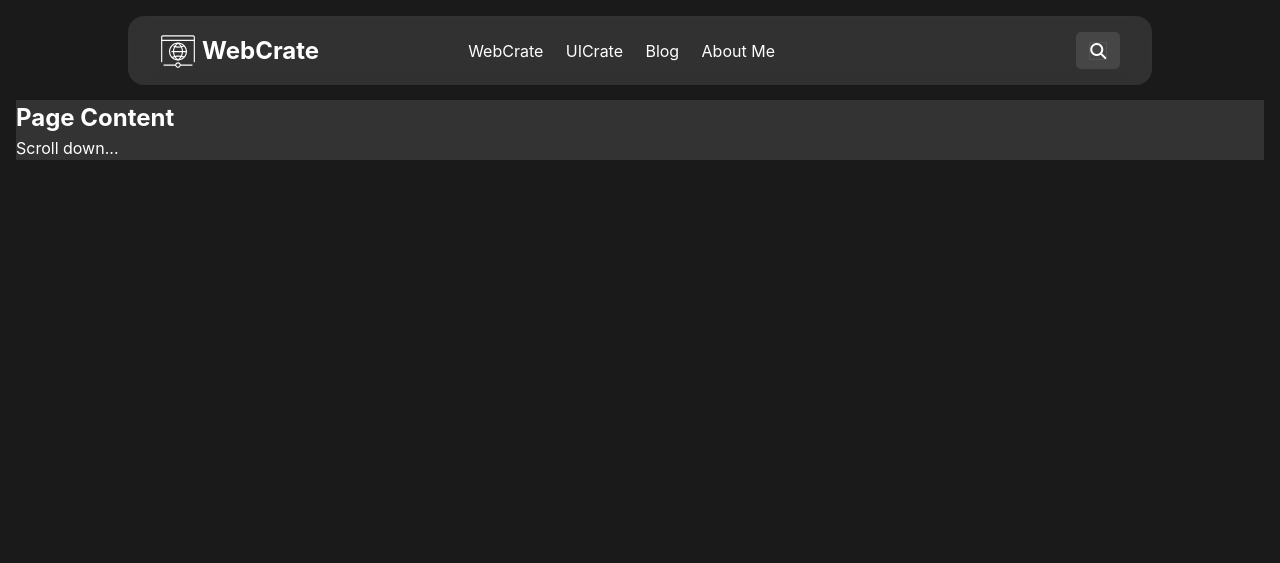
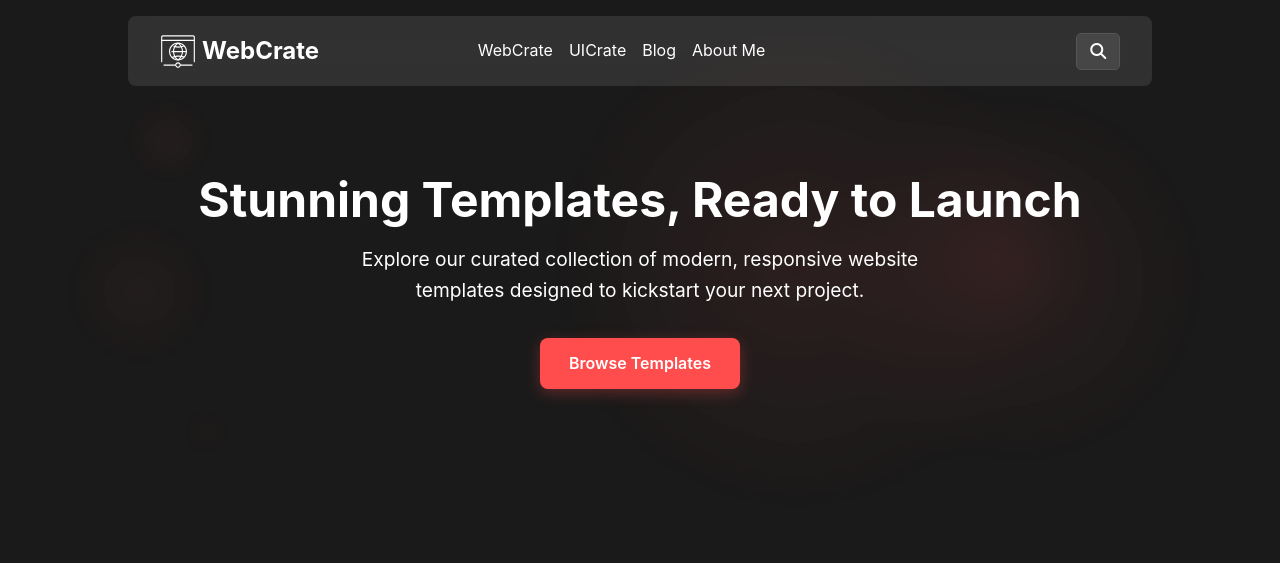
Before and after one commit to mertcancaglayan/web-templates, a plain HTML site: page index.html in a window 1280 px wide. Drawn offline with Linux system fonts and the light colour scheme.

Commit message:
add hero section, background animation

```diff
--- a/index.html
+++ b/index.html
@@ -136,12 +136,18 @@
 				<span class="bar"></span>
 			</div>
 		</header>
-
+		<section class="hero-section">
+			<div class="hero-content">
+				<h1>Stunning Templates, Ready to Launch</h1>
+				<p>
+					Explore our curated collection of modern, responsive website templates designed to kickstart your
+					next project.
+				</p>
+				<a href="#gallery" class="cta-btn">Browse Templates</a>
+			</div>
+		</section>
 		<main class="content-grid">
-			<section>
-				<h1>Page Content</h1>
-				<p>Scroll down...</p>
-			</section>
+			<section id="gallery"></section>
 		</main>
 
 		<script src="script.js"></script>
--- a/styles.css
+++ b/styles.css
@@ -6,34 +6,46 @@
 	box-sizing: border-box;
 }
 
+a {
+	text-decoration: none;
+	color: var(--text-color);
+}
+
 :root {
 	--primary-bg: #1a1a1a;
 	--accent-color: #ff4d4d;
 	--text-color: #ffffff;
 	--hover-color: #ff3333;
-	--input-bg: #333;
-	--input-border: #555;
+	--secondary-bg: #333;
+	--border-color: #555;
 
-	--header-padding: 1rem 2rem;
-	--nav-gap: 1.4rem;
-	--btn-padding: 0.8rem 1.5rem;
+	--primary-padding: 1rem 2rem;
+	--item-gap: 1rem;
+	--btn-padding: 0.8rem 1.8rem;
+	--hero-padding-block: 6rem;
 
 	--logo-size: 1.5rem;
 	--nav-font-size: 1rem;
+	--hero-heading-size: 3rem;
+	--hero-subheading-size: 1.2rem;
 
 	--transition: all 0.3s ease;
-	--border-radius: 5px;
+	--border-radius: 8px;
+	--border-radius-input: 5px;
 
 	--font-sans: "Inter", system-ui, -apple-system, sans-serif;
-	--transition-default: all 0.3s ease;
+}
+
+html {
+	scroll-behavior: smooth;
 }
 
 body {
 	background-color: var(--primary-bg);
 	color: var(--text-color);
+
 	font-family: var(--font-sans);
-	line-height: 1.5;
-	padding-top: 100px;
+	line-height: 1.6;
 }
 
 main.content-grid {
@@ -67,14 +79,14 @@ img.full-width {
 }
 
 section {
-	background-color: #333;
+	background-color: var(--secondary-bg);
 }
 
 header {
 	background: rgba(255, 255, 255, 0.1);
-	border-radius: 1rem;
+	border-radius: var(--border-radius);
 	backdrop-filter: blur(10px);
-	padding: var(--header-padding);
+	padding: var(--primary-padding);
 	position: fixed;
 	width: 80%;
 	max-width: 1400px;
@@ -85,7 +97,7 @@ header {
 	display: flex;
 	justify-content: space-between;
 	align-items: center;
-	gap: 1rem;
+	gap: var(--item-gap);
 }
 
 .nav-logo-container {
@@ -95,10 +107,9 @@ header {
 .nav-logo-container .logo {
 	display: flex;
 	align-items: center;
-	color: var(--text-color);
+
 	font-size: var(--logo-size);
 	font-weight: bold;
-	text-decoration: none;
 	gap: calc(var(--logo-size) / 4);
 }
 
@@ -119,14 +130,12 @@ nav {
 
 .nav-menu {
 	display: flex;
-	gap: var(--nav-gap);
+	gap: var(--item-gap);
 	list-style: none;
 	align-items: center;
 }
 
 .nav-menu a {
-	color: var(--text-color);
-	text-decoration: none;
 	font-size: var(--nav-font-size);
 	transition: var(--transition);
 	white-space: nowrap;
@@ -141,14 +150,13 @@ nav {
 	align-items: center;
 	justify-content: flex-end;
 	background-color: transparent;
-	border-radius: var(--border-radius);
+	border-radius: var(--border-radius-input);
 	transition: var(--transition);
 	flex-shrink: 0;
 	width: calc(1rem + 180px);
 }
 
 .search-area label {
-	color: var(--text-color);
 	padding: 0.6rem 0.8rem;
 	cursor: pointer;
 	display: flex;
@@ -157,12 +165,12 @@ nav {
 	transition: var(--transition);
 	z-index: 2;
 	background-color: rgba(255, 255, 255, 0.1);
-	border-radius: var(--border-radius);
+	border-radius: var(--border-radius-input);
+	border: 1px solid var(--border-color);
 }
 
 .search-area label i {
 	font-size: 1rem;
-	border: 1px solid var(--input-border);
 }
 
 .search-area label:hover {
@@ -177,7 +185,7 @@ nav {
 	outline: none;
 	font-size: 0.9rem;
 	color: var(--text-color);
-	background-color: var(--input-bg);
+	background-color: var(--secondary-bg);
 	border-radius: var(--border-radius);
 	opacity: 0;
 	transition: width 0.4s ease, opacity 0.3s ease 0.1s, padding 0.4s ease;
@@ -191,7 +199,7 @@ nav {
 	opacity: 1;
 	padding: 0.6rem 0.8rem;
 	margin-left: 0;
-	border: 1px solid var(--input-border);
+	border: 1px solid var(--border-color);
 }
 
 .hamburger {
@@ -207,6 +215,112 @@ nav {
 	margin: 5px auto;
 	background: var(--text-color);
 	transition: var(--transition);
+}
+
+.hero-section {
+	background: linear-gradient(180deg, rgba(26, 26, 26, 0) 0%, rgba(26, 26, 26, 0.8) 100%), var(--secondary-bg);
+	background-color: var(--primary-bg);
+	min-height: 70vh;
+	display: flex;
+	align-items: center;
+	justify-content: center;
+	text-align: center;
+	position: relative;
+	overflow: hidden;
+}
+
+.hero-section {
+	position: relative;
+	z-index: 1;
+	overflow: hidden;
+}
+
+.hero-section::before {
+	content: "";
+	position: absolute;
+	inset: 0;
+	z-index: 0;
+	pointer-events: none;
+	opacity: 0.8;
+
+	background-image: radial-gradient(circle, rgba(255, 77, 77, 0.08) 0%, transparent 40%),
+		radial-gradient(circle, rgba(255, 77, 77, 0.05) 0%, transparent 50%),
+		radial-gradient(circle, rgba(255, 77, 77, 0.1) 0%, transparent 60%),
+		radial-gradient(circle, rgba(255, 77, 77, 0.04) 0%, transparent 35%),
+		radial-gradient(circle, rgba(255, 77, 77, 0.06) 0%, transparent 45%),
+		radial-gradient(circle, rgba(255, 77, 77, 0.09) 0%, transparent 55%);
+
+	background-repeat: no-repeat;
+
+	background-size: 150px 150px, 300px 300px, 600px 600px, 100px 100px, 250px 250px, 500px 500px;
+
+	background-position: 5% 20%, /* top-left */ 90% 30%, /* top-right */ 80% 85%, /* bottom-right */ 10% 90%,
+		/* bottom-left */ 0% 50%, /* left center */ 100% 50%; /* right center */
+
+	animation: move-bg 12s ease-in-out infinite alternate, pulse-bg 6s ease-in-out infinite;
+
+	filter: blur(10px) brightness(1.2); /* blur + soft glow */
+}
+
+@keyframes move-bg {
+	0% {
+		background-position: 5% 20%, 90% 30%, 80% 85%, 10% 90%, 0% 50%, 100% 50%;
+	}
+	100% {
+		background-position: 15% 10%, 80% 50%, 60% 90%, 20% 70%, 5% 60%, 95% 40%;
+	}
+}
+
+@keyframes pulse-bg {
+	0%,
+	100% {
+		transform: scale(1);
+	}
+	50% {
+		transform: scale(1.03);
+	}
+}
+
+.hero-content {
+	max-width: 1400px;
+	position: relative;
+	z-index: 1;
+	display: flex;
+	flex-direction: column;
+	align-items: center;
+	justify-content: center;
+	gap: var(--item-gap);
+}
+
+.hero-content h1 {
+	font-size: var(--hero-heading-size);
+	font-weight: 700;
+	line-height: 1.2;
+}
+
+.hero-content p {
+	font-size: var(--hero-subheading-size);
+	color: var(--text-secondary);
+	max-width: 600px;
+	margin-left: auto;
+	margin-right: auto;
+}
+
+.cta-btn {
+	display: inline-block;
+	background-color: var(--accent-color);
+	padding: var(--btn-padding);
+	border-radius: var(--border-radius);
+	font-weight: 600;
+	transition: var(--transition);
+	box-shadow: 0 4px 15px rgba(255, 77, 77, 0.3);
+	margin: 1rem 0 0;
+}
+
+.cta-btn:hover {
+	background-color: var(--accent-color-hover);
+	transform: translateY(-3px);
+	box-shadow: 0 6px 20px rgba(255, 77, 77, 0.4);
 }
 
 @media (max-width: 1024px) {
@@ -251,6 +365,16 @@ nav {
 		margin: 1rem 0;
 	}
 
+	.hero-section {
+		padding-top: 120px;
+		min-height: 50vh;
+	}
+	.hero-content h1 {
+		font-size: calc(var(--hero-heading-size) * 0.8);
+	}
+	.hero-content p {
+		font-size: calc(var(--hero-subheading-size) * 0.9);
+	}
 }
 @media (max-width: 768px) {
 	.nav-logo-container .logo span {
@@ -262,4 +386,24 @@ nav {
 	header {
 		padding: 0.8rem 1rem;
 	}
+
+	.hero-content h1 {
+		font-size: calc(var(--hero-heading-size) * 0.7);
+	}
+	.hero-content p {
+		font-size: calc(var(--hero-subheading-size) * 0.85);
+	}
+	.cta-btn {
+		padding: var(--btn-padding);
+	}
+
+	.hero-section::before {
+		background-image: radial-gradient(circle at top left, rgba(255, 77, 77, 0.1), transparent 40%),
+			radial-gradient(circle at bottom right, rgba(255, 77, 77, 0.05), transparent 50%);
+			filter: none;
+		opacity: 0.7;
+		z-index: 0;
+		background-size: auto;
+		animation: none;
+	}
 }
```
